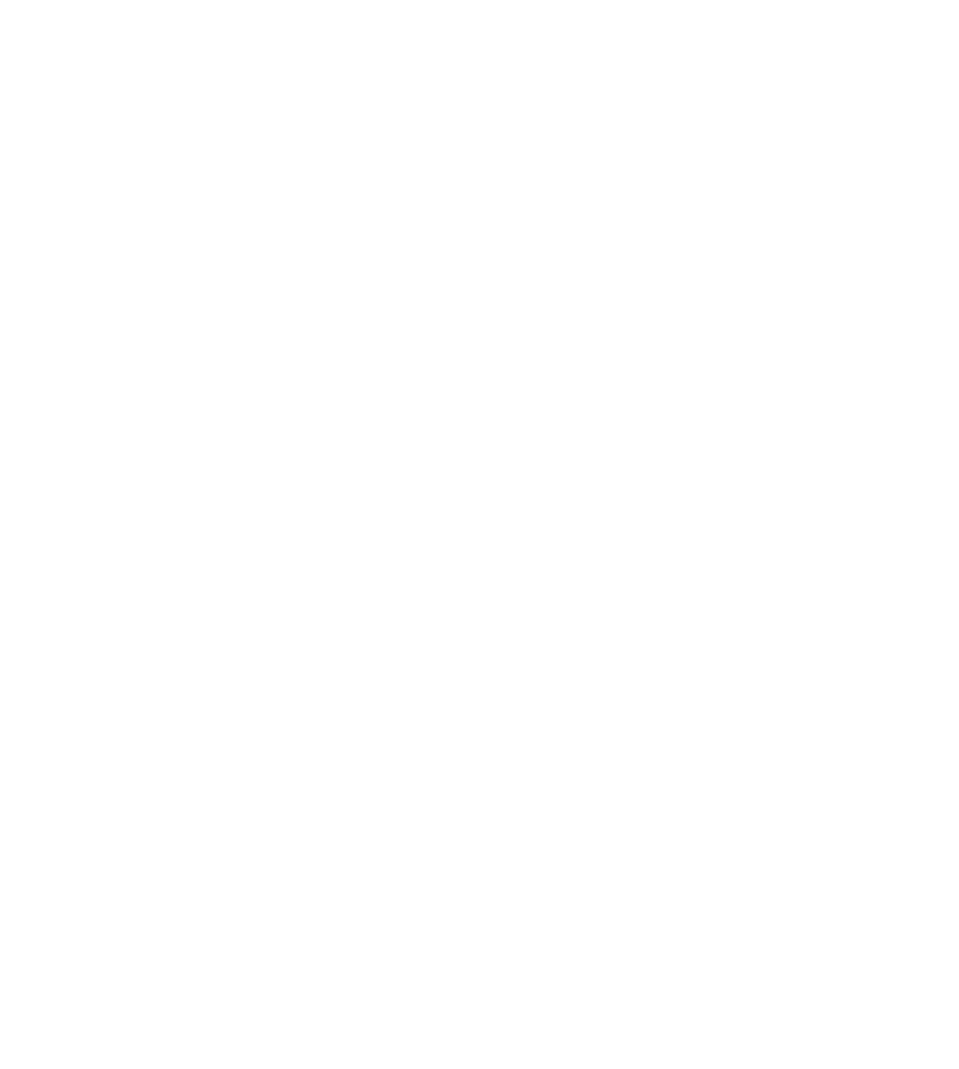
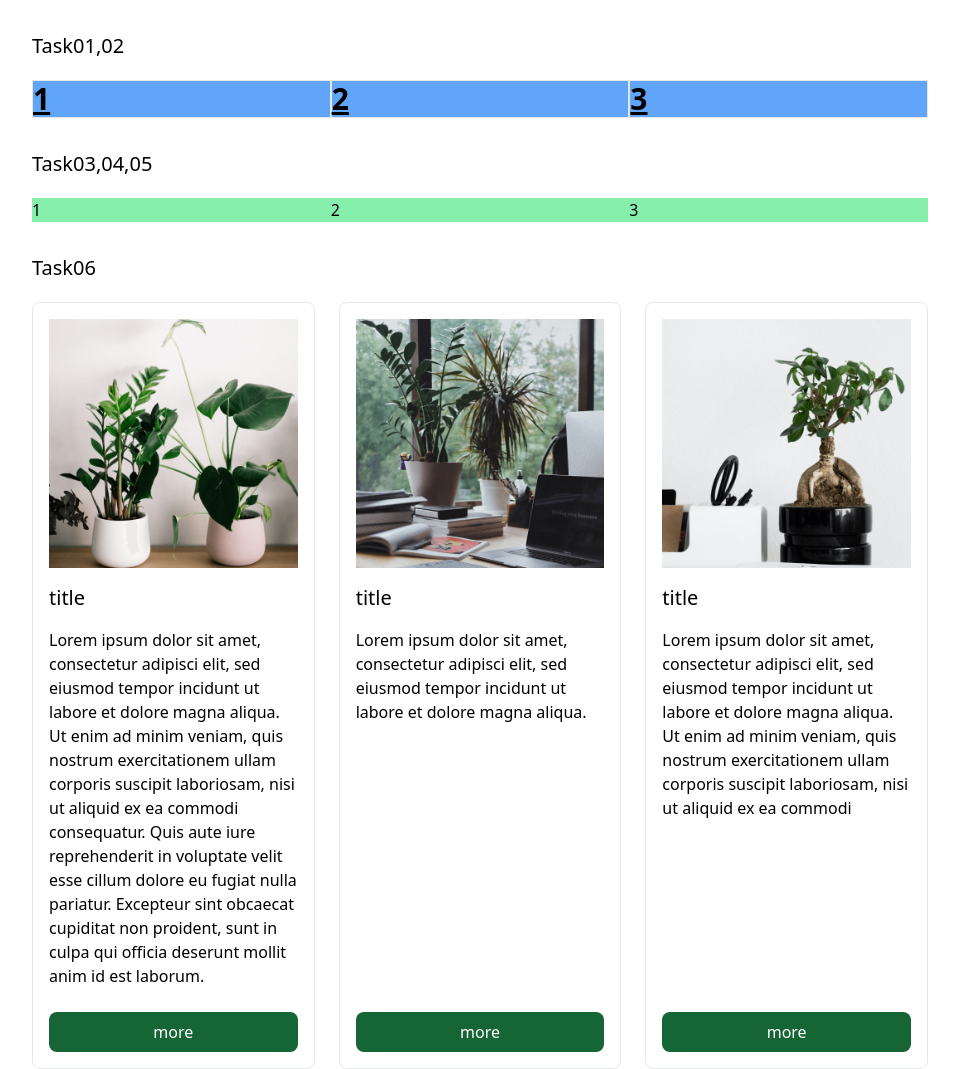
Before and after one commit to nyattsu72/tailwindcss, a website built with Vite: page src/index.html in a window 1280 px wide. Shown: the whole page, without its empty margins (160-1119 px from the left). Before the commit the page ends 800 px from the top, so only its background shows below. Built offline with nearby package versions, Linux system fonts and the light colour scheme.

Commit message:
add:Challenges for tailwind css.

```diff
--- a/src/css/styles.css
+++ b/src/css/styles.css
@@ -2,16 +2,22 @@
 @tailwind components;
 @tailwind utilities;
 
-img {
-  max-width: 100%;
-  height: auto;
-  border: none;
-  vertical-align: top;
+@layer base {
+  img {
+    @apply max-w-full h-auto border-none align-top;
+  }
 }
 
-a {
-  color: rgb(45, 112, 189);
-  font-size: 1.8rem;
+.card {
+  @apply w-full h-full border rounded-lg flex flex-col items-center p-4;
+}
+
+.card div {
+  @apply w-full;
+}
+
+.btn {
+  @apply rounded-lg bg-green-800 text-white text-white block p-2 text-center hover:opacity-20 hover:duration-300;
 }
 
 .loading {
--- a/src/index.html
+++ b/src/index.html
@@ -10,6 +10,100 @@
 </head>
 
 <body>
+  <section class="w-full p-5 tablet:p-0">
+    <div class="max-w-4xl mx-auto">
+      <h2 class="text-xl mt-8">Task01,02</h2>
+      <div class="flex text-3xl font-bold underline bg-blue-400 mt-5">
+        <div class="w-1/3 border hover:opacity-20">1</div>
+        <div class="w-1/3 border hover:opacity-20">2</div>
+        <div class="w-1/3 border hover:opacity-20">3</div>
+      </div>
+    </div>
+  </section>
+  <section class="w-full p-5 tablet:p-0">
+    <div class="max-w-4xl mx-auto">
+      <h2 class="text-xl mt-8">Task03,04,05</h2>
+      <ul role="list" class="flex flex-col tablet:flex-row bg-green-300 mt-5">
+        <li class="w-1/3">1</li>
+        <li class="w-1/3">2</li>
+        <li class="w-1/3">3</li>
+      </ul>
+    </div>
+  </section>
+  <section class="w-full p-5 tablet:p-0">
+    <div class="max-w-4xl mx-auto">
+      <h2 class="text-xl mt-8">Task06</h2>
+      <ul class="flex flex-col tablet:flex-row tablet:justify-between mt-5">
+        <li class="w-full tablet:max-w-xs tablet:w-[calc(100%/3-1rem)]">
+          <div class="card">
+            <div>
+              <figure>
+                <img src="/images/slide-image01.png" width="200" height="200" alt="" class="w-full">
+              </figure>
+              <div class="mt-4">
+                <h3 class="text-xl">title</h3>
+              </div>
+              <div class="mt-4">
+                <p>Lorem ipsum dolor sit amet, consectetur adipisci elit, sed eiusmod tempor incidunt ut labore et
+                  dolore magna aliqua. Ut
+                  enim ad minim veniam, quis nostrum exercitationem ullam corporis suscipit laboriosam, nisi ut aliquid
+                  ex ea commodi
+                  consequatur. Quis aute iure reprehenderit in voluptate velit esse cillum dolore eu fugiat nulla
+                  pariatur. Excepteur sint
+                  obcaecat cupiditat non proident, sunt in culpa qui officia deserunt mollit anim id est laborum.</p>
+              </div>
+            </div>
+            <div class="mt-auto">
+              <a href="#" class="btn mt-6">more</a>
+            </div>
+          </div>
+        </li>
+        <li class="w-full tablet:max-w-xs tablet:w-[calc(100%/3-1rem)] mt-6 tablet:mt-0">
+          <div class="card">
+            <div>
+              <figure>
+                <img src="/images/slide-image02.png" width="200" height="200" alt="" class="w-full">
+              </figure>
+              <div class="mt-4">
+                <h3 class="text-xl">title</h3>
+              </div>
+              <div class="mt-4">
+                <p>Lorem ipsum dolor sit amet, consectetur adipisci elit, sed eiusmod tempor incidunt ut labore et
+                  dolore magna aliqua. </p>
+              </div>
+            </div>
+            <div class="mt-auto">
+              <a href="#" class="btn mt-6">more</a>
+            </div>
+          </div>
+        </li>
+        <li class="w-full tablet:max-w-xs tablet:w-[calc(100%/3-1rem)] mt-6 tablet:mt-0">
+          <div class="card">
+            <div>
+              <figure>
+                <img src="/images/slide-image03.png" width="200" height="200" alt="" class="w-full">
+              </figure>
+              <div class="mt-4">
+                <h3 class="text-xl">title</h3>
+              </div>
+              <div class="mt-4">
+                <p>Lorem ipsum dolor sit amet, consectetur adipisci elit, sed eiusmod tempor incidunt ut labore et
+                  dolore magna aliqua. Ut
+                  enim ad minim veniam, quis nostrum exercitationem ullam corporis suscipit laboriosam, nisi ut aliquid
+                  ex ea commodi
+                </p>
+              </div>
+            </div>
+            <div class="mt-auto">
+              <a href="#" class="btn mt-6">more</a>
+            </div>
+          </div>
+        </li>
+      </ul>
+    </div>
+  </section>
+
+
 
 
 </body>
--- a/tailwind.config.cjs
+++ b/tailwind.config.cjs
@@ -1,13 +1,18 @@
 /** @type {import('tailwindcss').Config} */
+const colors = require('tailwindcss/colors');
 module.exports = {
   content: [
     './src/**/*.{html,js}', // here
   ],
   theme: {
-    extend: {},
-    screens: {
-      tablet: '750px',
-      pc: '960px',
+    extend: {
+      colors: {
+        baseColor: '#09558c',
+      },
+      screens: {
+        tablet: '750px',
+        pc: '960px',
+      },
     },
   },
   plugins: [],
```
